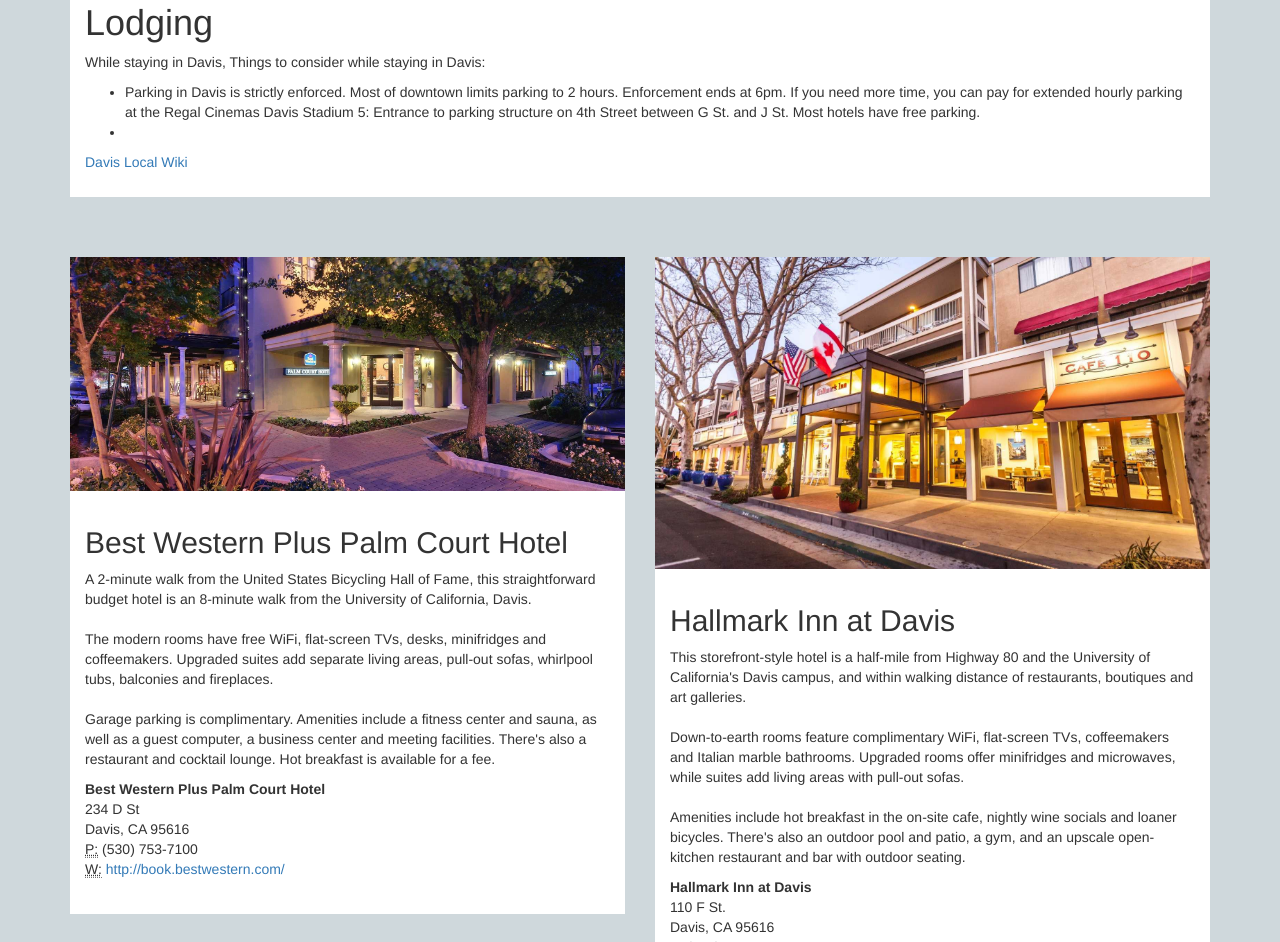
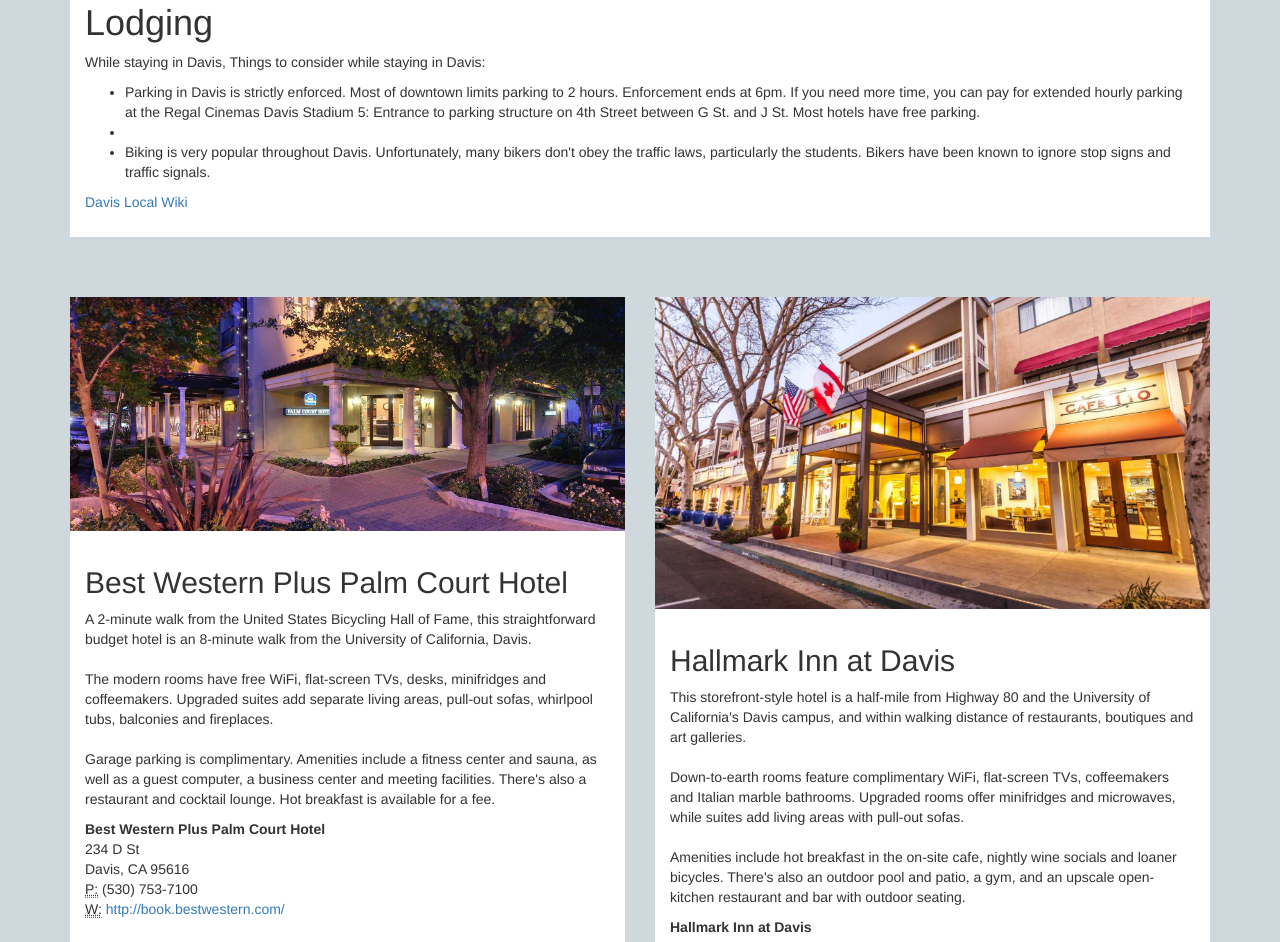
Before and after one commit to jpknoll/john-and-teresa, a website: page index.html in a window 1280 px wide. Shown: the part 2024-2966 px from the top of the page. Drawn offline with nearby package versions, Linux system fonts and the light colour scheme.

Commit message:
biker warnings

```diff
--- a/index.html
+++ b/index.html
@@ -106,6 +106,10 @@
               If you need more time, you can pay for extended hourly parking at the Regal Cinemas Davis Stadium 5: Entrance to parking structure on 4th Street between G St. and J St.
               Most hotels have free parking.
             <li>
+            <li>
+              Biking is very popular throughout Davis. Unfortunately, many bikers don't obey the traffic laws, particularly the students.
+              Bikers have been known to ignore stop signs and traffic signals.
+            </li>
           </ul>
 
           <a href="https://localwiki.org/davis/">Davis Local Wiki</a>
```
